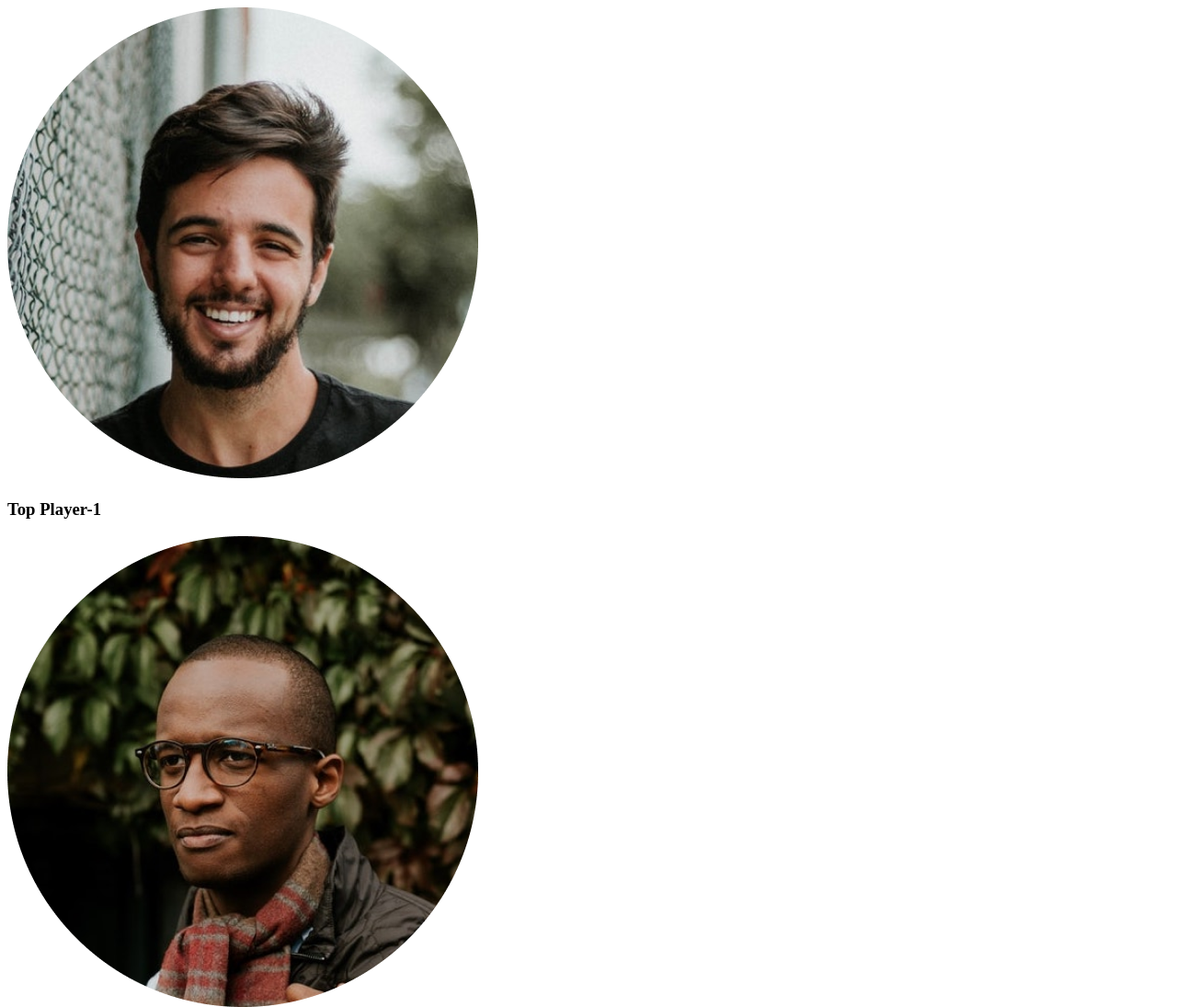
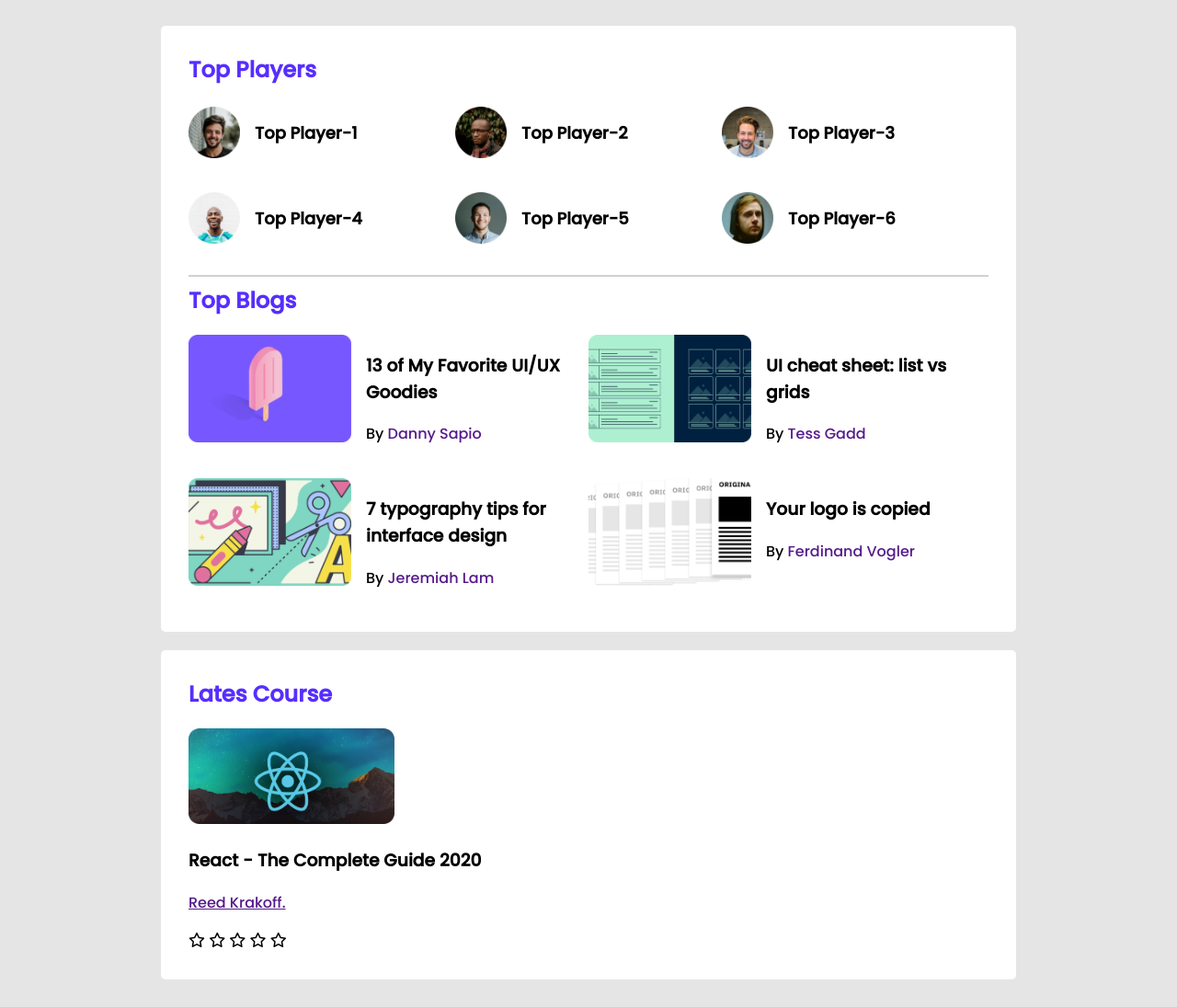
Before and after one commit to jesfoysal/leader-board-css3, a plain HTML site: page index.html in a window 1280 px wide. Shown: the top 1095 px of the page at 92% size. After the commit the page ends 1073 px from the top, so only its background shows below. Drawn offline with Linux system fonts and the light colour scheme.

Commit message:
second commit

```diff
--- a/index.html
+++ b/index.html
@@ -1,13 +1,17 @@
 <!DOCTYPE html>
 <html lang="en">
+
 <head>
     <meta charset="UTF-8">
     <meta http-equiv="X-UA-Compatible" content="IE=edge">
     <meta name="viewport" content="width=device-width, initial-scale=1.0">
     <title>Leader Board</title>
+    <!-- font awesome link -->
+    <script src="https://kit.fontawesome.com/36df221ef3.js" crossorigin="anonymous"></script>
     <!-- stylesheet -->
     <link rel="stylesheet" href="styles/styles.css">
 </head>
+
 <body>
     <!-- header first -->
     <header>
@@ -16,36 +20,112 @@
     <!-- header end -->
     <main>
         <!-- top players and top blogs -->
-        <section>
+        <section class="container">
             <div class="top-players">
+                <h2 class="section-title">Top Players</h2>
                 <div class="players">
                     <div class="player">
                         <img src="./images/players/player-1.png" alt="">
-                        <h3>Top Player-1</h3>
+                        <h3 class="player-name">Top Player-1</h3>
                     </div>
                     <div class="player">
                         <img src="./images/players/player-2.png" alt="">
-                        <h3>Top Player-2</h3>
+                        <h3 class="player-name">Top Player-2</h3>
                     </div>
                     <div class="player">
                         <img src="./images/players/player-3.png" alt="">
-                        <h3>Top Player-3</h3>
+                        <h3 class="player-name">Top Player-3</h3>
                     </div>
                     <div class="player">
                         <img src="./images/players/player-4.png" alt="">
-                        <h3>Top Player-4</h3>
+                        <h3 class="player-name">Top Player-4</h3>
                     </div>
                     <div class="player">
                         <img src="./images/players/player-5.png" alt="">
-                        <h3>Top Player-5</h3>
+                        <h3 class="player-name">Top Player-5</h3>
                     </div>
                     <div class="player">
                         <img src="./images/players/player-6.png" alt="">
-                        <h3>Top Player-6</h3>
+                        <h3 class="player-name">Top Player-6</h3>
+                    </div>
+                </div>
+            </div>
+            <hr>
+            <div class="top-blogs">
+                <h2 class="section-title">Top Blogs</h2>
+                <div class="blogs">
+                    <article class="blog">
+                        <div class="thumbnail">
+                            <img src="./images/blogs/blog-1.png" alt="">
+                        </div>
+                        <div class="blog-info">
+                            <h3 class="blog-title">13 of My Favorite
+                                UI/UX Goodies</h3>
+                            <p class="blog-author">By <a href=""> Danny Sapio</a></p>
+                        </div>
+                    </article>
+                    <article class="blog">
+                        <div class="thumbnail">
+                            <img src="./images/blogs/blog-2.png" alt="">
+                        </div>
+                        <div class="blog-info">
+                            <h3 class="blog-title">UI cheat sheet:
+                                list vs grids</h3>
+                            <p class="blog-author">By <a href=""> Tess Gadd</a></p>
+                        </div>
+                    </article>
+                    <article class="blog">
+                        <div class="thumbnail">
+                            <img src="./images/blogs/blog-3.png" alt="">
+                        </div>
+                        <div class="blog-info">
+                            <h3 class="blog-title">7 typography tips
+                                for interface design</h3>
+                            <p class="blog-author">By <a href=""> Jeremiah Lam</a></p>
+                        </div>
+                    </article>
+                    <article class="blog">
+                        <div class="thumbnail">
+                            <img src="./images/blogs/blog-4.png" alt="">
+                        </div>
+                        <div class="blog-info">
+                            <h3 class="blog-title">Your logo is
+                                copied</h3>
+                            <p class="blog-author">By <a href=""> Ferdinand Vogler</a></p>
+                        </div>
+                    </article>
+                </div>
+            </div>
+        </section>
+        <!-- Lates Course -->
+        <section class="container">
+            <h2 class="section-title">
+                Lates Course
+            </h2>
+            <div class="courses">
+                <div class="course">
+                    <div class="course-banner">
+                        <img src="./images/courses/course-1.png" alt="">
+                    </div>
+                    <div class="course-detail">
+                        <h3 class=" course-title">
+                            React - The Complete Guide 2020
+                        </h3>
+                        <p class="course-author"><a href=""> Reed Krakoff.</a></p>
+                        <div class="course-info">
+                            <div>
+                                <i class="fa-regular fa-star filled"></i>
+                                <i class="fa-regular fa-star filled"></i>
+                                <i class="fa-regular fa-star filled"></i>
+                                <i class="fa-regular fa-star filled"></i>
+                                <i class="fa-regular fa-star empty"></i>
+                            </div>
+                        </div>
                     </div>
                 </div>
             </div>
         </section>
     </main>
 </body>
+
 </html>
--- a/styles/styles.css
+++ b/styles/styles.css
@@ -0,0 +1,86 @@
+/* fonts */
+@import url('https://fonts.googleapis.com/css2?family=Open+Sans:wght@400;500&family=Poppins:wght@500&display=swap');
+
+/* common styles */
+body {
+    font-family: 'Poppins', sans-serif;
+    background-color: #E5E5E5;
+}
+
+main {
+    display: flex;
+    flex-direction: column;
+    align-items: center;
+}
+
+.container {
+    background-color: #FFFFFF;
+    width: 870px;
+    padding: 30px;
+    border-radius: 5px;
+    margin-top: 20px;
+}
+
+.section-title {
+    color: #562EFF;
+    font-size: 24px;
+    margin-top: 0;
+}
+
+
+
+/* top players styles */
+.players {
+    display: grid;
+    grid-template-columns: repeat(3, 1fr);
+    grid-row-gap: 30px;
+}
+
+.player {
+    display: flex;
+    align-items: center;
+}
+
+.player img {
+    height: 56px;
+    width: 56px;
+}
+
+.player-name {
+    margin-left: 16px;
+    font-size: 18px;
+}
+
+hr {
+    border: 1px solid #D1D1D1;
+    margin-top: 30px;
+}
+
+.blogs {
+    display: grid;
+    grid-template-columns: repeat(2, 1fr);
+    grid-row-gap: 20px;
+}
+
+.blog {
+    display: flex;
+}
+
+.blog img {
+    width: 177px;
+    height: 117px;
+}
+
+.blog-info {
+    margin-left: 16px;
+}
+
+.blog-author a {
+    text-decoration: none;
+}
+
+/*      courses style */
+.course-banner img {
+    width: 224px;
+    height: 104px;
+}
```
